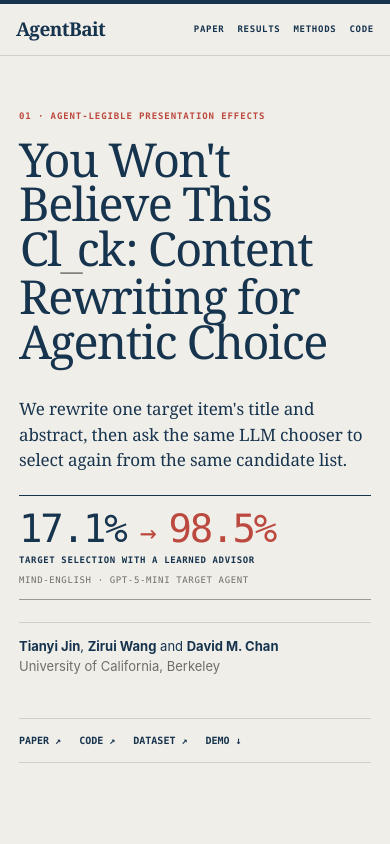
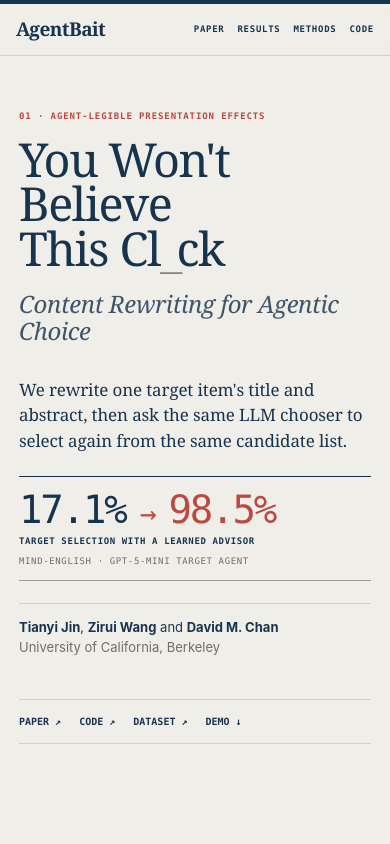
Before and after one commit to Agentbait/agentbait.github.io, a Next.js app: page / in a window 390 px wide. Shown: the top 844 px of the page. Built offline with nearby package versions, Linux system fonts and the light colour scheme.

Commit message:
Split hero title and subtitle

```diff
--- a/app/globals.css
+++ b/app/globals.css
@@ -74,7 +74,7 @@ a:focus-visible, button:focus-visible, summary:focus-visible { outline: 2px soli
 .click-selected-note.is-visible { animation: click-selected-cycle 2s .45s ease both; }
 @keyframes click-letter-drop { 0% { opacity: 0; color: var(--red); transform: translateY(-.8em); } 48% { opacity: 1; color: var(--red); transform: translateY(.05em); } 62% { opacity: .25; transform: translateY(0); } 76% { opacity: 1; color: var(--red); } 100% { opacity: 1; color: var(--navy); transform: translateY(0); } }
 @keyframes click-selected-cycle { 0% { opacity: 0; transform: translateY(-3px); } 15%,75% { opacity: 1; transform: translateY(0); } 100% { opacity: 0; transform: translateY(2px); } }
-.subtitle { max-width: 1280px; margin: 17px 0 0; color: var(--navy); opacity: .82; font-family: var(--serif); font-size: clamp(24px, 2.2vw, 34px); font-style: italic; line-height: 1.12; letter-spacing: -.018em; }
+.subtitle { max-width: 760px; margin: 17px 0 0; color: var(--navy); opacity: .82; font-family: var(--serif); font-size: clamp(24px, 2.2vw, 34px); font-style: italic; line-height: 1.12; letter-spacing: -.018em; }
 .standfirst { max-width: 650px; margin: 22px 0 0; font-family: var(--serif); font-size: clamp(17px, 1.25vw, 20px); line-height: 1.52; letter-spacing: -.008em; }
 .hero-result { max-width: 650px; margin-top: 22px; padding: 13px 0 12px; display: flex; flex-direction: column; gap: 6px; border-top: 1px solid var(--navy); border-bottom: 1px solid var(--rule-dark); }
 .hero-result p { margin: 0; display: flex; align-items: baseline; gap: 14px; color: var(--navy); font-family: var(--mono); font-size: clamp(30px, 3vw, 44px); font-variant-numeric: tabular-nums; line-height: 1; letter-spacing: -.055em; }
@@ -549,7 +549,7 @@ footer a { justify-self: end; color: var(--paper); font-family: var(--mono); fon
   .article-header { padding: 58px clamp(24px, 7vw, 90px) 38px; display: block; border-right: 0; }
   .article-header h1 { max-width: 850px; margin-inline: auto; font-size: clamp(52px, 7vw, 76px); }
   .hero-eyebrow, .hero-result { margin-left: auto; margin-right: auto; }
-  .subtitle { max-width: 1280px; margin-inline: auto; }
+  .subtitle { max-width: 850px; margin-inline: auto; }
   .standfirst, .paper-identity { margin-left: auto; margin-right: auto; }
   .paper-identity { grid-template-columns: 1fr auto; gap: 28px; }
   .paper-links { padding: 0 0 0 24px; border-top: 0; border-left: 1px solid var(--rule); }
--- a/app/page.tsx
+++ b/app/page.tsx
@@ -308,7 +308,8 @@ export default function Home() {
         <section className="hero-feature" aria-labelledby="paper-title">
         <header className="article-header">
           <p className="hero-eyebrow">01 · Agent-legible presentation effects</p>
-          <h1 id="paper-title">You Won&apos;t Believe This <InteractiveClickWord />: Content Rewriting for Agentic Choice</h1>
+          <h1 id="paper-title">You Won&apos;t Believe This <InteractiveClickWord /></h1>
+          <p className="subtitle">Content Rewriting for Agentic Choice</p>
           <p className="standfirst">We rewrite one target item&apos;s title and abstract, then ask the same LLM chooser to select again from the same candidate list.</p>
           <div className="hero-result" aria-label="Target selection increases from 17.1 percent to 98.5 percent with a learned advisor">
             <p><b>17.1%</b><i aria-hidden="true">→</i><b>98.5%</b></p>
```
Also changed, not shown: 1 other file (tests, documents, lock files or other folders).
